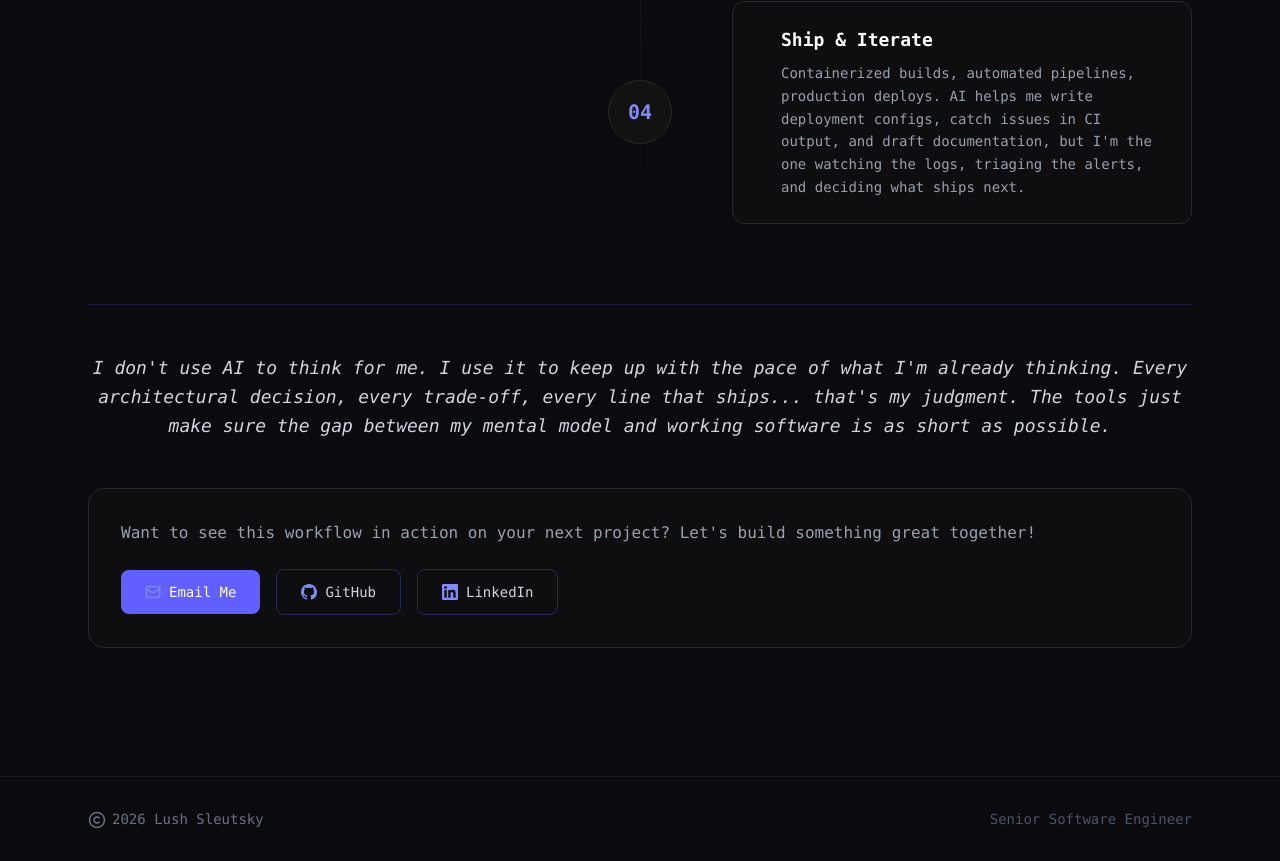
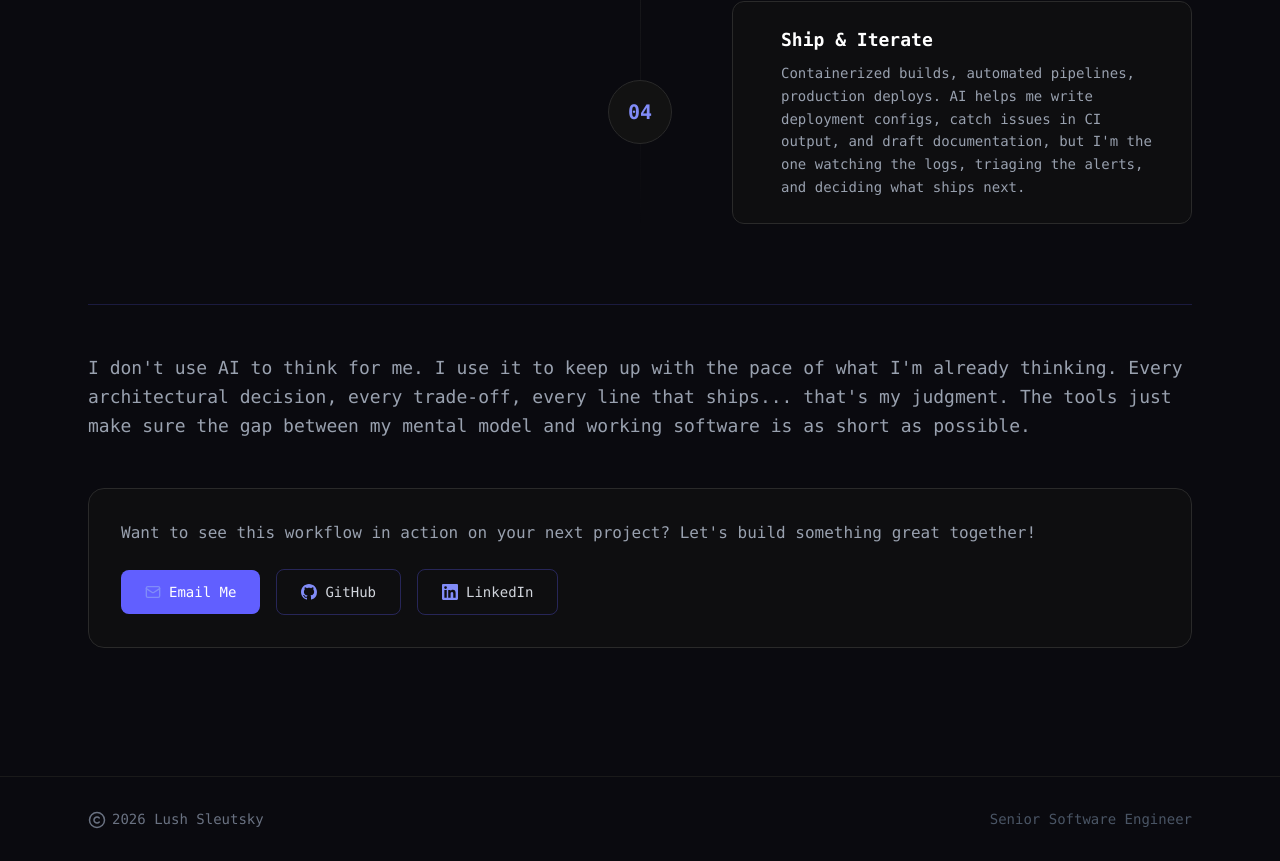
Before and after one commit to LSleutsky/lushsleutsky.com, a React (Vite) app: page /how-i-work in a window 1280 px wide. Shown: the part 2433-3294 px from the top of the page. Built offline with nearby package versions, Linux system fonts and the light colour scheme.

Commit message:
chore: update blockquote to parapgraph

```diff
--- a/src/data/resume.ts
+++ b/src/data/resume.ts
@@ -26,7 +26,7 @@ export const experience: ExperienceItem[] = [
     description:
       "Wearable health-tech startup where I own the entire mobile and desktop toolchain, consisting of React Native apps that talk to medical devices over BLE, a Tauri-based provisioning suite in Rust, and the shared component system that ties it all together.",
     items: [
-      "Took an Android app from empty repo to signed APK, streaming live ECG data from wearable hubs over encrypted BLE with sub-100ms latency and a foreground service that refuses to die.",
+      "Took an Android app from empty repo to signed APK, streaming live ECG data from wearable peripherals over encrypted BLE with sub-100ms latency and a foreground service that refuses to die.",
       "Wrote native Kotlin bridge modules for BLE and NFC so the React Native layer could read, write, and provision medical hardware without fighting the platform.",
       "Shipped a Tauri desktop app backed by Rust that provisions, configures, and OTA-updates an entire fleet of IoT devices with live progress per unit.",
       "Created the cross-platform Storybook design system — one binary, web and mobile, WCAG-compliant, Atomic Design — now the single source of truth for every UI surface.",
--- a/src/pages/HowIWorkPage.tsx
+++ b/src/pages/HowIWorkPage.tsx
@@ -184,7 +184,7 @@ export default function HowIWorkPage() {
         </section>
         {/* Closing quote */}
         <section className="border-t border-indigo-500/20 py-12">
-          <blockquote className="mx-auto mb-12 text-center text-lg leading-relaxed text-gray-300 italic">
+          <blockquote className="mx-auto mb-12 text-lg leading-relaxed text-gray-400">
             {`I don't use AI to think for me. I use it to keep up with the pace of what
             I'm already thinking. Every architectural decision, every trade-off, every line
             that ships... that's my judgment. The tools just make sure the gap between my mental
```
